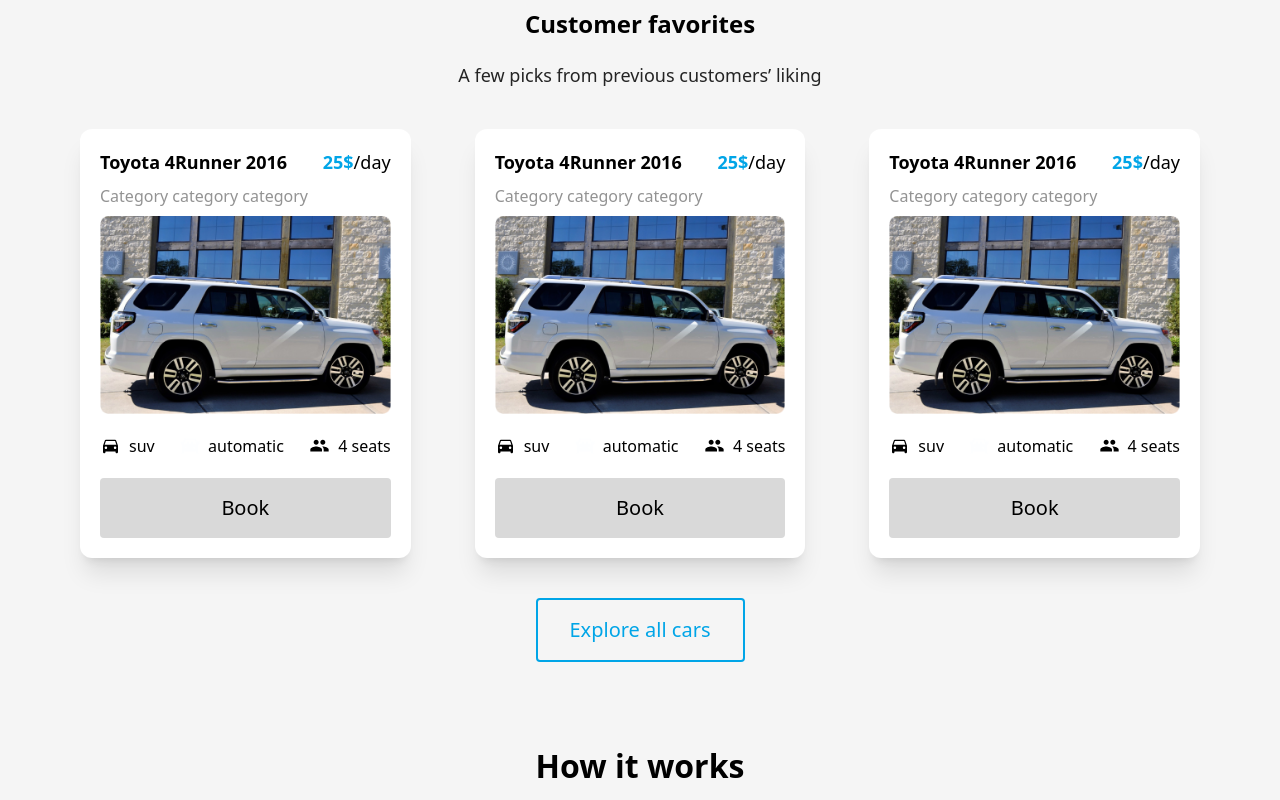
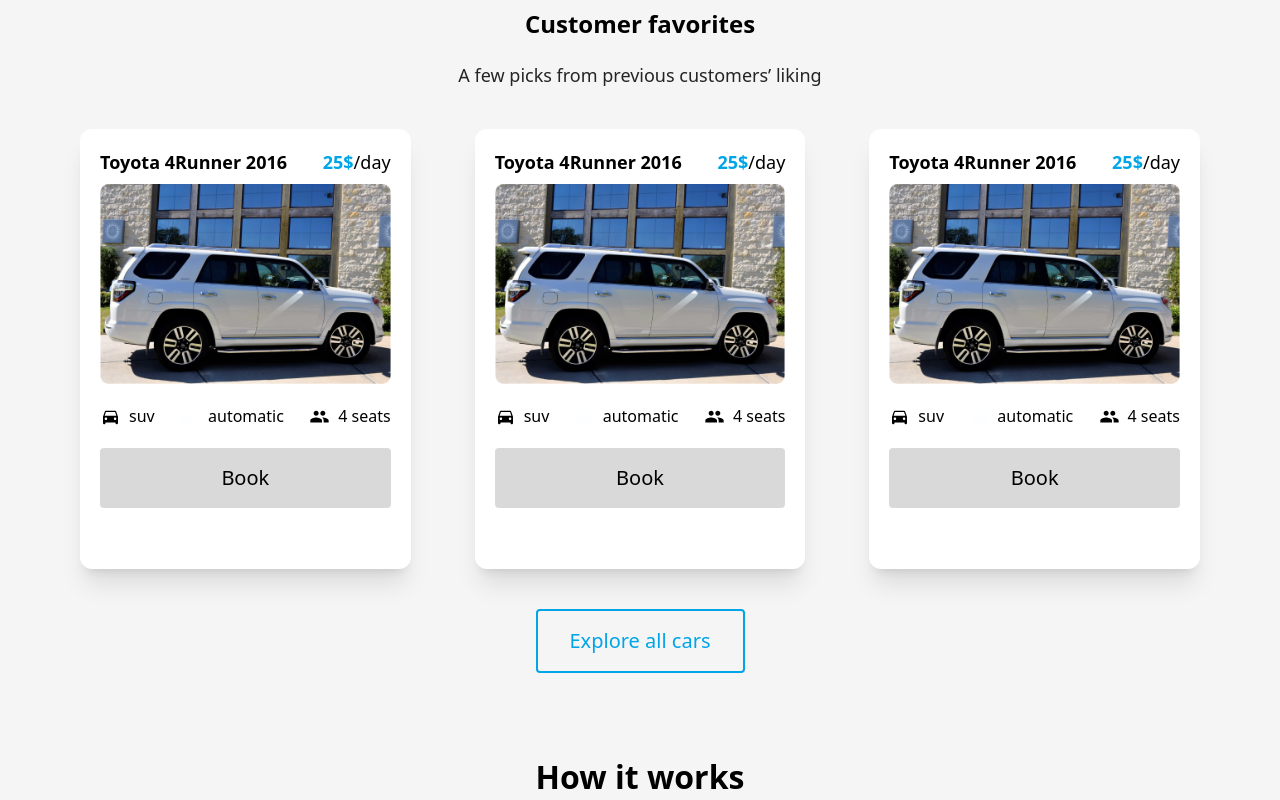
Before and after one commit to KARL-GROUP/karla-rental-fe, a Next.js app: page / in a window 1280 px wide. Shown: the part 1200-2000 px from the top of the page. Built offline with nearby package versions, Linux system fonts and the light colour scheme.

Commit message:
Fix: Fixing image card height

```diff
--- a/components/cards/Car.tsx
+++ b/components/cards/Car.tsx
@@ -13,13 +13,13 @@
 
 const Car = ({ name, price, title, image, suv, automatic, seats }: Props) => {
     return (
-        <div className="bg-white rounded-xl shadow-xl px-5 py-5 flex flex-col gap-2">
+        <div className="bg-white rounded-xl shadow-xl px-5 py-5 flex flex-col gap-2 h-[55vh]">
             <div className="flex justify-between">
                 <p className="font-bold text-[18px]">{name}</p>
                 <p className="font-bold text-primary-blue text-[18px]">{price}<span className="text-black font-normal">/day</span></p>
             </div>
-            <p className="text-[#939393] text-[16px]">{title}</p>
-            <img src={image} alt="car" />
+            {/* <p className="text-[#939393] text-[16px]">{title}</p> */}
+            <img className= "h-[25vh]" src={image} alt="car" />
             <div className="flex justify-between py-3">
                 <div className="flex items-center gap-2">
                     <svg width="21" height="21" viewBox="0 0 21 21" fill="none" xmlns="http://www.w3.org/2000/svg">
--- a/components/sections/OneCar.tsx
+++ b/components/sections/OneCar.tsx
@@ -38,7 +38,6 @@
     }
 
     const handleBook = (id: any) => {
-        console.log("id", id)
         setOrderId(id)
         setIsOrdering(true)
     }
@@ -63,14 +62,6 @@
                                 </div>
                             </div>
                             <div className="flex flex-col gap-10 w-2/5">
-                                <button onClick={() => handleEdit(car)}>
-                                    <svg width="24" height="24" viewBox="0 0 24 24" fill="none" xmlns="http://www.w3.org/2000/svg">
-                                        <path d="M21.125 8.15625L15.8125 2.90625L17.5625 1.15625C18.0417 0.677083 18.6304 0.4375 19.3288 0.4375C20.0263 0.4375 20.6146 0.677083 21.0938 1.15625L22.8438 2.90625C23.3229 3.38542 23.5729 3.96375 23.5938 4.64125C23.6146 5.31792 23.3854 5.89583 22.9062 6.375L21.125 8.15625ZM19.3125 10L6.0625 23.25H0.75V17.9375L14 4.6875L19.3125 10Z" fill="black" />
-                                    </svg>
-                                    edit
-                                </button>
-
-
                                 <div className="flex flex-col gap-3">
                                     <h1 className="font-bold text-2xl">{car.brand}</h1>
                                     <p className="text-[#242424]">{car.description}</p>
```
